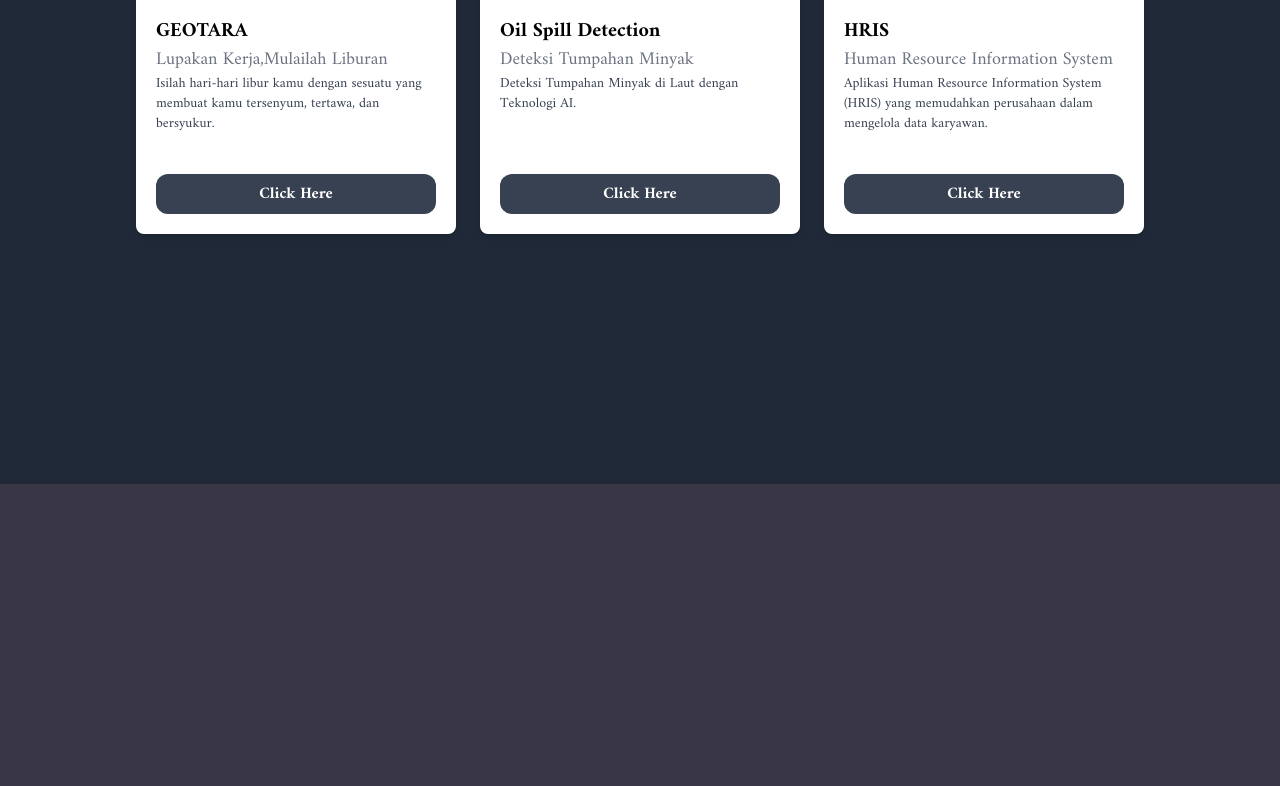
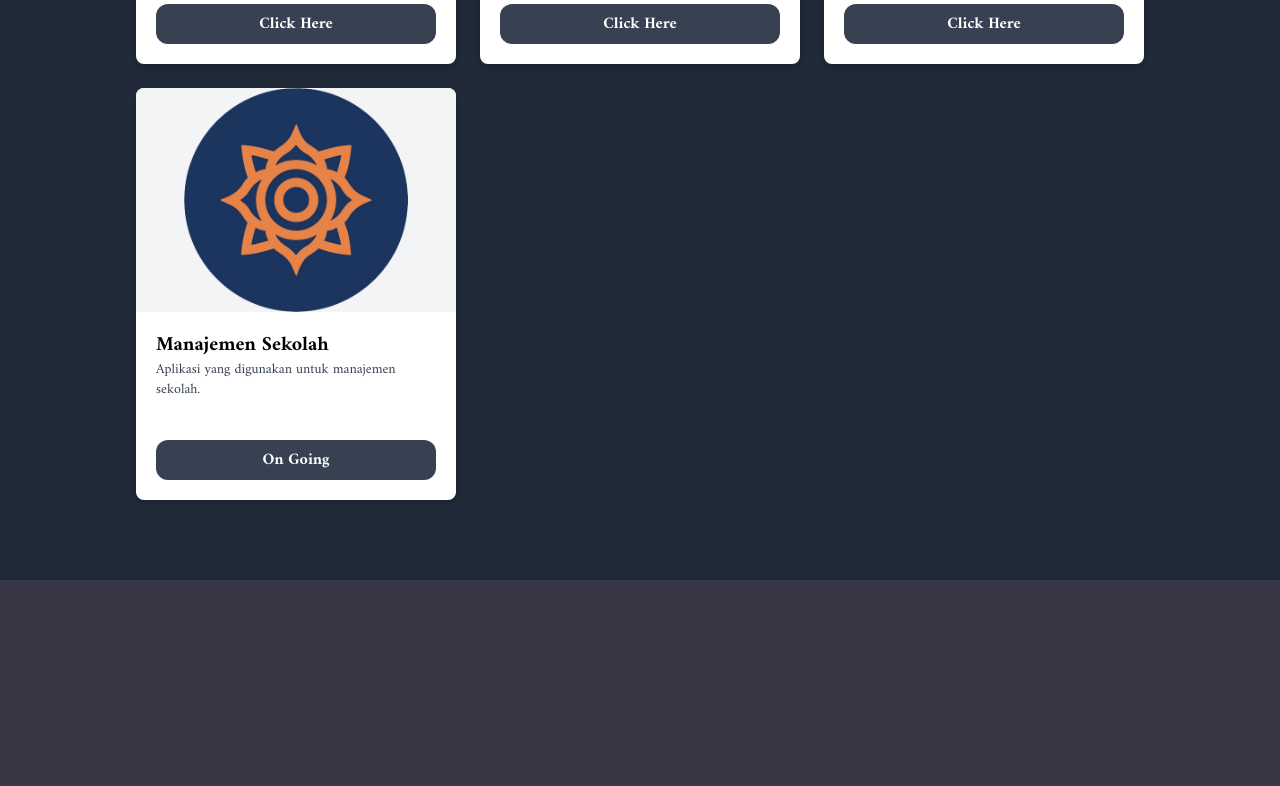
Before and after one commit to Maskur1711/Portofolio, a Vue app in the folder porto-vue/: page / in a window 1280 px wide. Shown: the part 1280-2066 px from the top of the page. Built offline with nearby package versions, Linux system fonts and the light colour scheme.

Commit message:
Update Works.vue

```diff
--- a/porto-vue/src/views/Works.vue
+++ b/porto-vue/src/views/Works.vue
@@ -25,9 +25,22 @@
             :href="product.link"
             target="_blank"
             rel="noopener noreferrer"
-            class="bg-gray-700 text-white py-2 px-4 rounded-xl font-semibold w-full block text-center hover:bg-gray-500 transition duration-200"
+            :class="[
+              'bg-gray-700',
+              'text-white',
+              'py-2',
+              'px-4',
+              'rounded-xl',
+              'font-semibold',
+              'w-full',
+              'block',
+              'text-center',
+              'hover:bg-gray-500',
+              'transition',
+              'duration-200',
+            ]"
           >
-            Click Here
+            {{ product.buttonText }}
           </a>
         </div>
       </div>
@@ -53,6 +66,7 @@ export default defineComponent({
             "Isilah hari-hari libur kamu dengan sesuatu yang membuat kamu tersenyum, tertawa, dan bersyukur.",
           image: geotara,
           link: "https://github.com/progantara/fe-geotara-portal",
+          buttonText: "Click Here", // Text tombol yang bisa diubah
         },
         {
           name: "Oil Spill Detection",
@@ -60,6 +74,7 @@ export default defineComponent({
           description: "Deteksi Tumpahan Minyak di Laut dengan Teknologi AI.",
           image: LEN,
           link: "https://github.com/Maskur1711/Oil-Spill-Detection-Using-YOLOv8",
+          buttonText: "Click Here", // Text tombol yang bisa diubah
         },
         {
           name: "HRIS",
@@ -68,6 +83,15 @@ export default defineComponent({
             "Aplikasi Human Resource Information System (HRIS) yang memudahkan perusahaan dalam mengelola data karyawan.",
           image: TCI,
           link: "https://gitlab.com/hris-fe/hris",
+          buttonText: "Click Here", // Text tombol yang bisa diubah
+        },
+        {
+          name: "Manajemen Sekolah",
+          price: "",
+          description: "Aplikasi yang digunakan untuk manajemen sekolah.",
+          image: TCI,
+          link: "https://gitlab.com/hris-fe/hris",
+          buttonText: "On Going", // Text tombol yang bisa diubah
         },
       ],
     };
```
